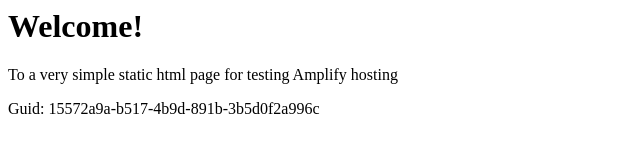
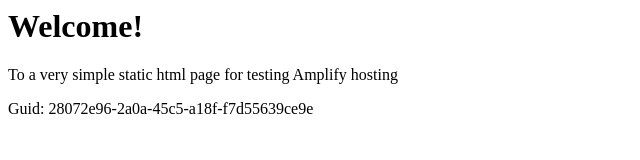
Before and after one commit to aws-aemilia-mxp/Github-PR-Commit-Integration-Test-DoNotTouch-GithubWebhookPreviewCanaryTest-v1-prod-eu-south-1, a website: page src/index.html in a window 1280 px wide. Shown: the full height of the page, 0-640 px from the left. Drawn offline with Linux system fonts and the light colour scheme.

Commit message:
commit from integ tests

```diff
--- a/src/index.html
+++ b/src/index.html
@@ -12,6 +12,6 @@
 <body>
     <h1>Welcome!</h1>
     <p>To a very simple static html page for testing Amplify hosting</p>
-    <p>Guid: 15572a9a-b517-4b9d-891b-3b5d0f2a996c</p></body>
+    <p>Guid: 28072e96-2a0a-45c5-a18f-f7d55639ce9e</p></body>
 
 </html>
```
